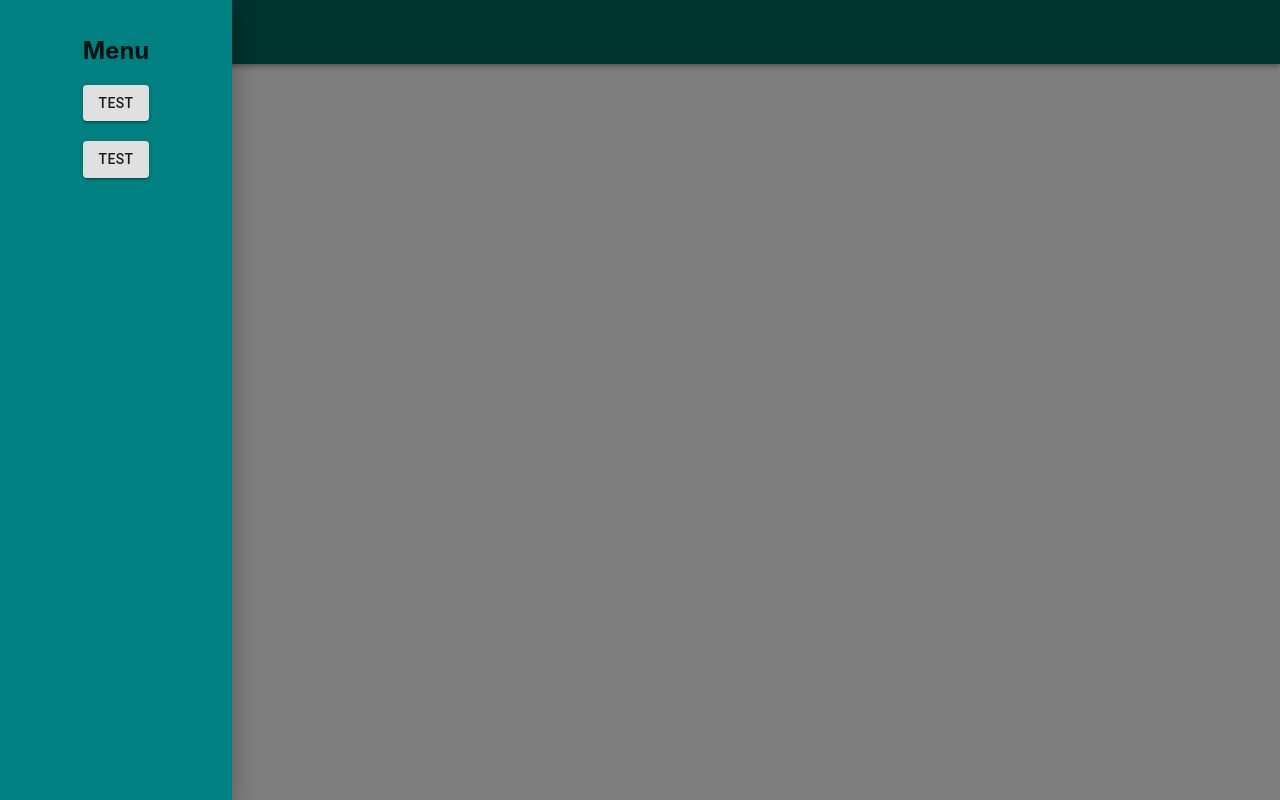
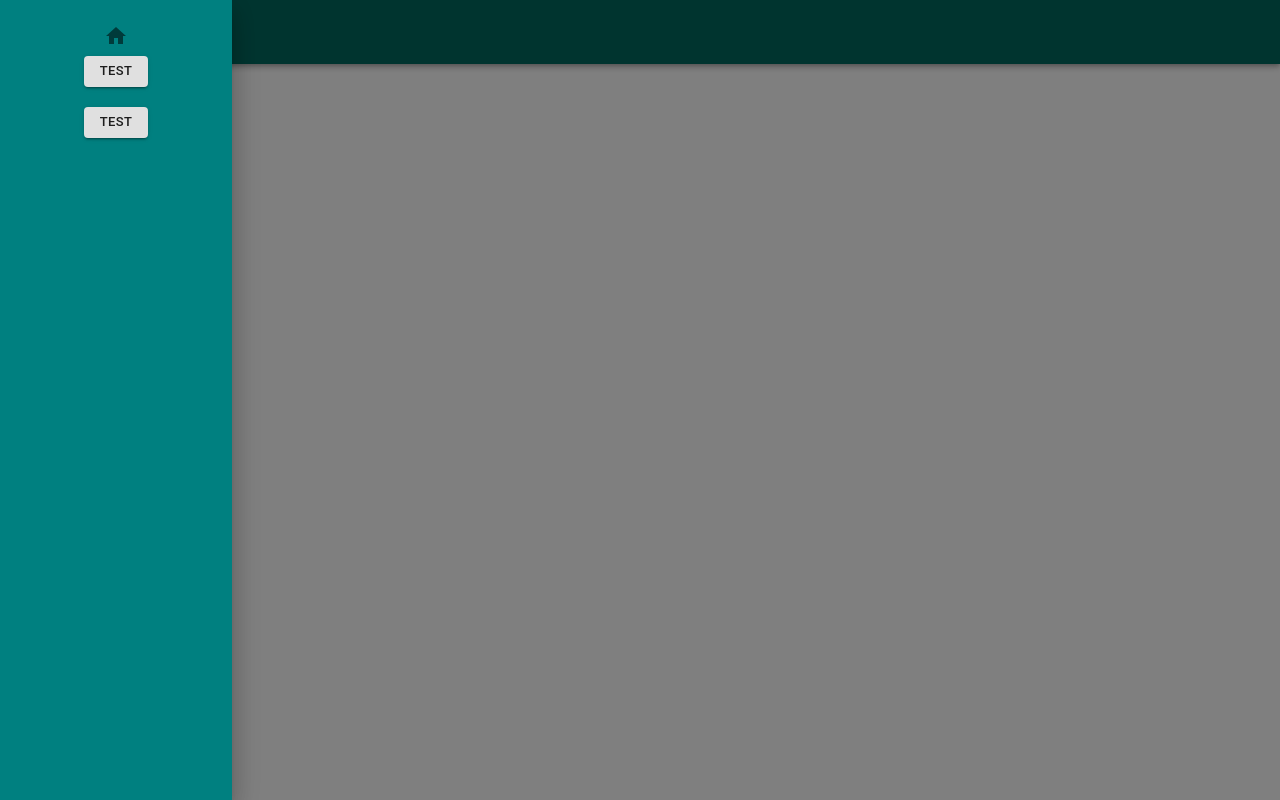
Before and after one commit to jonnef/InfinityApp, a React (Create React App) app in the folder frontend/: page /chest in a window 1280 px wide. Both pictures are taken after a click on the button 44 px from the left and 32 px from the top of the page. Built offline with nearby package versions, Linux system fonts and the light colour scheme.

Commit message:
created chest.tsx, migrated appbar into an own component(reusability), implemented first routing between pages

```diff
--- a/frontend/package.json
+++ b/frontend/package.json
@@ -16,6 +16,7 @@
     "@types/react-dom": "^18.0.5",
     "react": "^18.1.0",
     "react-dom": "^18.1.0",
+    "react-router-dom": "^6.3.0",
     "react-scripts": "^5.0.1",
     "typescript": "^4.7.3",
     "web-vitals": "^2.1.4"
--- a/frontend/src/App.tsx
+++ b/frontend/src/App.tsx
@@ -1,11 +1,11 @@
 import React from 'react';
 // import SvgIcon from '@mui/material/SvgIcon';
 import './App.css';
-import Home from './comps/Pages/Home';
+import Routing from './comps/Routing'
 
 function App() {
   return (
-    <Home />
+    <Routing />
   );
 }
 
--- a/frontend/src/comps/Button/MenuButton.tsx
+++ b/frontend/src/comps/Button/MenuButton.tsx
@@ -3,6 +3,7 @@ import * as Mui from '@mui/material';
 import MenuIcon from '@mui/icons-material/Menu';
 import { ThemeProvider } from '@mui/material/styles';
 import defaultTheme from '../Theme';
+import HomeIcon from '@mui/icons-material/Home';
 
 function MenuButton() {
 
@@ -17,9 +18,9 @@ function MenuButton() {
         backgroundColor: 'teal'
       }}}anchor="left" open={open} onClose={() => setOpen(false)}>
         <Mui.Box p={2} width="200px" textAlign="center" role="presentation">
-          <div><h2 color="secondary">Menu</h2></div>
-          <div><Mui.Button variant="contained" color="inherit" style={{borderColor: "seagreen"}}>Test</Mui.Button></div><br/>
-          <div><Mui.Button variant="contained" color="inherit">Test</Mui.Button></div>
+          <div><Mui.IconButton><HomeIcon/></Mui.IconButton></div>
+          <div><Mui.Button size="small" variant="contained" color="inherit" style={{borderColor: "seagreen"}} href="chest">Test</Mui.Button></div><br/>
+          <div><Mui.Button size="small" variant="contained" color="inherit">Test</Mui.Button></div>
         </Mui.Box>
       </Mui.Drawer>
       </ThemeProvider>
--- /dev/null
+++ b/frontend/src/comps/InfinityAppBar.tsx
@@ -0,0 +1,21 @@
+import React from 'react';
+import * as Mui from '@mui/material';
+import MenuButton from './Button/MenuButton';
+import { ThemeProvider } from '@mui/material/styles';
+import defaultTheme from './Theme';
+
+function InfinityAppBar(){
+  return(
+    <div className="IAppBar">
+      <ThemeProvider theme={defaultTheme}>
+      	<Mui.AppBar position="static" color="primary">
+        	<Mui.Toolbar>
+          	<MenuButton />
+      		</Mui.Toolbar>
+      	</Mui.AppBar>
+      </ThemeProvider>
+    </div>
+  );
+}
+
+export default InfinityAppBar;
--- /dev/null
+++ b/frontend/src/comps/Pages/Chest.tsx
@@ -0,0 +1,13 @@
+import React from 'react';
+import InfinityAppBar from '../InfinityAppBar';
+
+function Chest(){
+  return(
+    <div style={{alignContent: "center"}}>
+      <InfinityAppBar/>
+      <h1>Test!!!</h1>
+    </div>
+    );
+}
+
+export default Chest;
--- a/frontend/src/comps/Pages/Home.tsx
+++ b/frontend/src/comps/Pages/Home.tsx
@@ -1,20 +1,11 @@
-import { Toolbar, AppBar } from '@mui/material';
-import MenuButton from '../Button/MenuButton';
-import { ThemeProvider } from '@mui/material/styles';
-import defaultTheme from '../Theme';
+import * as Mui from '@mui/material';
+import InfinityAppBar from '../InfinityAppBar';
 
 function Home(){
     return(
-      <div className="App">
-        <ThemeProvider theme={defaultTheme}>
-      		<AppBar color="primary">
-        		<Toolbar>
-          		<MenuButton />
-        		</Toolbar>
-      		</AppBar>
-      		<h1>Hallo</h1>
-      	</ThemeProvider>
-    </div>
+      <div className="Home">
+        <InfinityAppBar />
+			</div>
     );
 }
 
--- /dev/null
+++ b/frontend/src/comps/Routing.tsx
@@ -0,0 +1,18 @@
+import React from 'react';
+import Home from './Pages/Home';
+import Chest from './Pages/Chest';
+import {BrowserRouter, Routes, Route} from 'react-router-dom';
+
+
+function Routing(){
+  return(
+    <BrowserRouter>
+      <Routes>
+        <Route index element={<Home/>}/>
+          <Route path="chest/" element={<Chest/>}/>
+      </Routes>
+    </BrowserRouter>
+  );
+}
+
+export default Routing;
```
Also changed, not shown: frontend/src/comps/firsur23.PNG (added), 1 other file (tests, documents, lock files or other folders).
